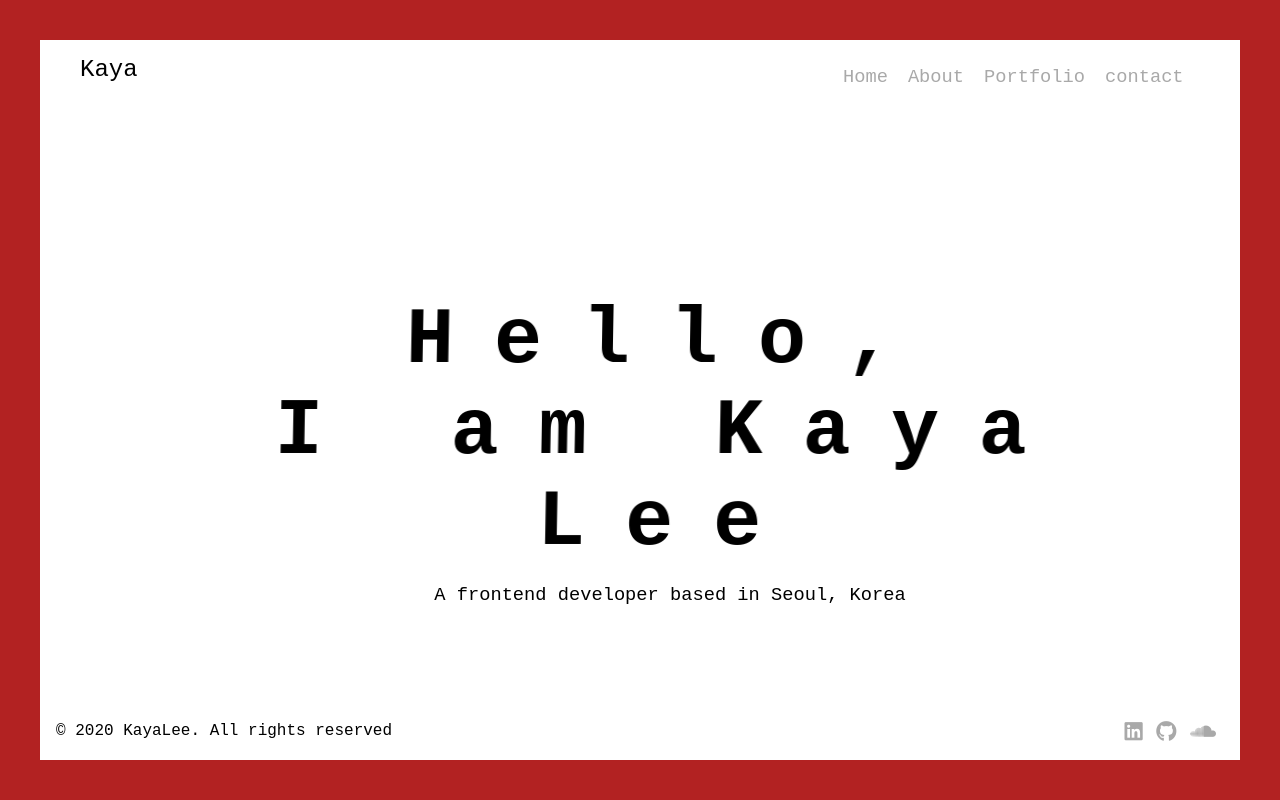
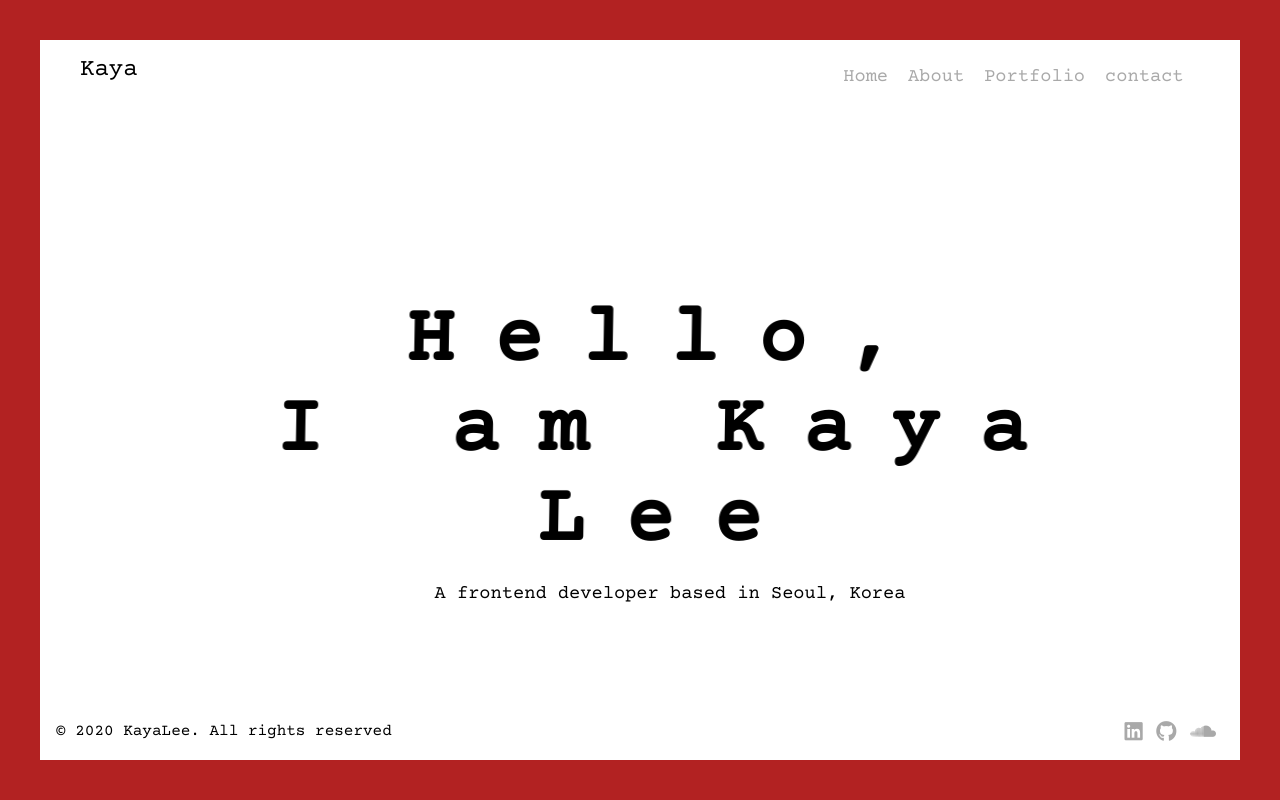
Before and after one commit to Kayaleeeee/kayaleeeee.github.io, a plain HTML site: page index.html in a window 1280 px wide. Shown: the top 800 px of the page. Drawn offline with nearby package versions, Linux system fonts and the light colour scheme.

Commit message:
Update style.css

```diff
--- a/style.css
+++ b/style.css
@@ -5,7 +5,7 @@
 a,
 h1,
 h3 {
-  font-family: 'Courier New', Courier, monospace;
+font-family: 'Courier Prime', monospace;
   font-weight: lighter;
   /* font-family: "Roboto Slab", serif; */
 }
```
